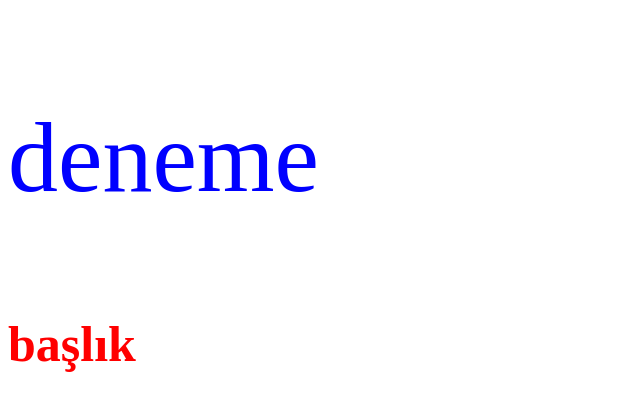
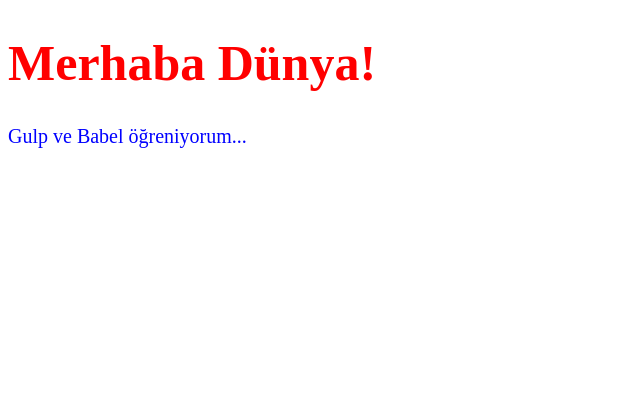
Before and after one commit to suleymantasci/Gulp, a website: page src/index.html in a window 1280 px wide. Shown: the whole page, without its empty margins (0-640 px from the left). Drawn offline with nearby package versions, Linux system fonts and the light colour scheme; files that its build step writes are made by us from their sources.

Commit message:
readme eklendi.

```diff
--- a/src/index.html
+++ b/src/index.html
@@ -10,9 +10,8 @@
 </head>
 
 <body>
-
-    <p>deneme</p>
-    <h1>başlık</h1>
+    <h1>Merhaba Dünya!</h1>
+    <p>Gulp ve Babel öğreniyorum...</p>
     <script src="../dist/js/app.min.js"></script>
 </body>
 
--- a/src/scss/main.scss
+++ b/src/scss/main.scss
@@ -4,5 +4,5 @@ h1{
 }
 p{
     color: blue;
-    font-size: 100px;
+    font-size: 20px;
 }
```
Also changed, not shown: README.md (added).
